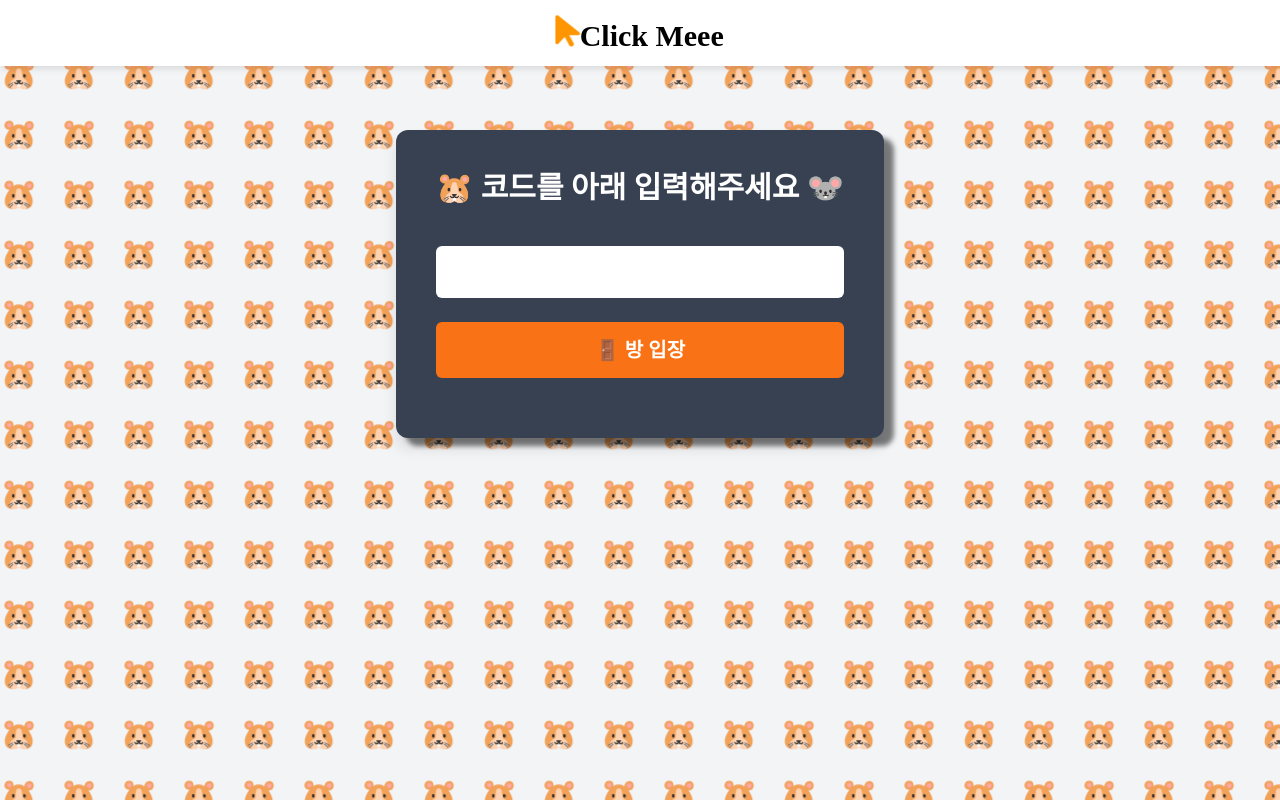
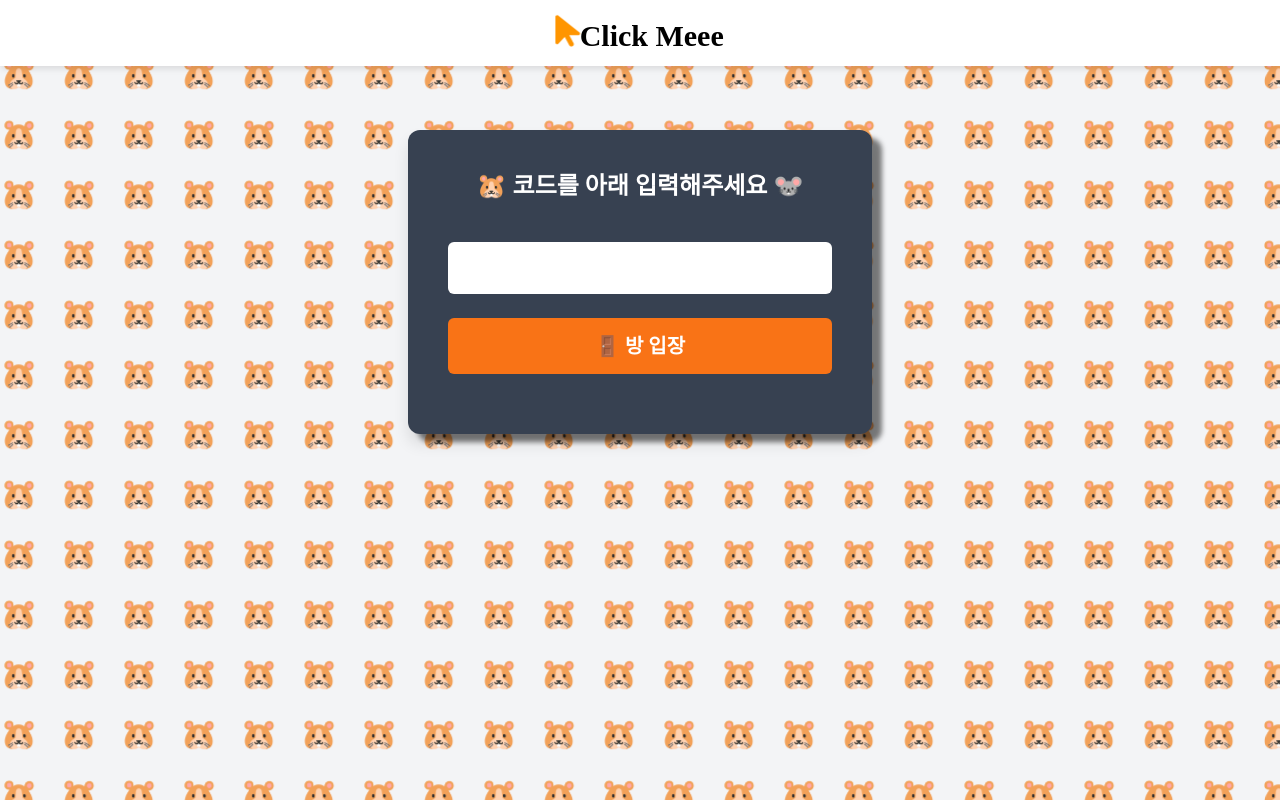
Before and after one commit to ClickMeee/client, a React (Vite) app: page /enter in a window 1280 px wide. Built offline with nearby package versions, Linux system fonts and the light colour scheme; no server answers; a web font is replaced by a local one.

Commit message:
feat : 완성했음 ㅋ

```diff
--- a/src/pages/enter/EnterRoomByCode.tsx
+++ b/src/pages/enter/EnterRoomByCode.tsx
@@ -24,7 +24,7 @@ const EnterRoomByCode = () => {
         <>
             <div className="flex z-10 flex-col justify-center items-center mt-10 md-10 bg-slate-50 bg-opacity-0 text-white p-6">
                 <div className="bg-gray-700 rounded-xl max-w-100 w-1.5/5 min-w-80 h-5/6 p-10 shadow-floating">
-                    <div className="text-center text-3xl mb-10">🐹 코드를 아래 입력해주세요 🐭</div>
+                    <div className="text-center text-2xl mb-10">🐹 코드를 아래 입력해주세요 🐭</div>
                     <input
                         type="text"
                         value={roomCodeInput}
--- a/src/pages/room-list/RoomList.tsx
+++ b/src/pages/room-list/RoomList.tsx
@@ -24,6 +24,7 @@ const RoomList = () => {
     const ifRoomExistsNavigateRoom = async (index: number) => {
         if(gameState){
             // todo : 데이터에 roomId가 없는 문제가 있음, 그리고 방이 존재하는지 여부 뿐만 아니라, 방에 인원수가 들어갈 수 있는지도 체크해야함
+            // 방 인원수 체크는 그 다음에 해야하나
             if (await CheckExistsRoomByRoomId(gameState[index].roomId)) {
                 handleNavigatePage(`/game-ready/${gameState[index].roomId}`)
                 return;
@@ -70,7 +71,8 @@ const RoomList = () => {
             <div className="flex flex-col justify-center items-center mt-10 md-10 bg-slate-50 bg-opacity-0 text-white p-6">
                 <div className="bg-gray-700 rounded-xl max-w-100 w-3/5 min-w-80 h-5/6 p-10 shadow-floating">
                     <div className="text-center text-3xl mb-10">📚 방 목록</div>
-                    <div className="flex flex-wrap justify-start gap-4">
+                    {gameState && (gameState?.length !== 0) ?
+                     <div className="flex flex-wrap justify-start gap-4">
                         {gameState && gameState.map((room, index) => (
                             <div key={index} className="w-full rounded-lg flex justify-center overflow-visible">
                                 <button onClick={() => ifRoomExistsNavigateRoom(index)}
@@ -86,10 +88,9 @@ const RoomList = () => {
                                 </button>
                             </div>
                         ))}
-                    </div>
+                    </div> : <div className='text-center text-2xl'> 😮 방이 존재하지 않습니다. 😮</div> }
                 </div>
             </div>
-
         </>
     );
 };
```
